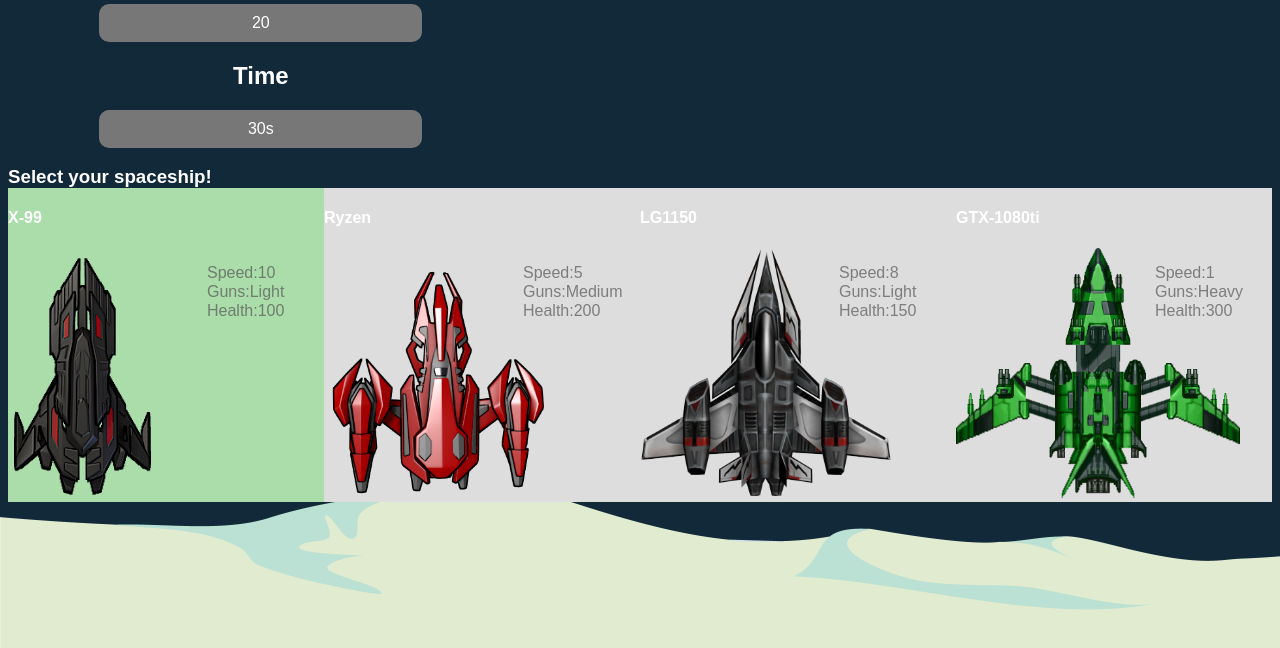
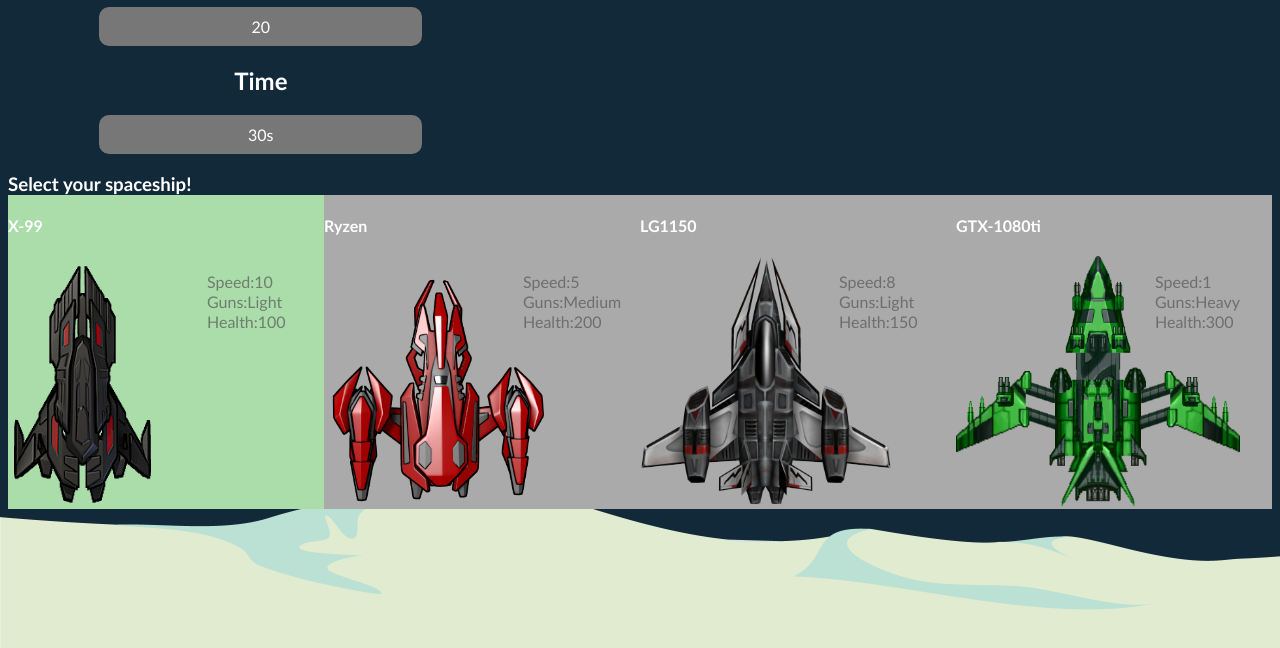
Before and after one commit to deco3500-2017/BBD, a website: page ElectronicPrototype/maze_game/spaceship/student_setup.html in a window 1280 px wide. Shown: the part 144-792 px from the top of the page. Drawn offline with Linux system fonts and the light colour scheme.

Commit message:
changed font

```diff
--- a/ElectronicPrototype/maze_game/spaceship/spaceship.css
+++ b/ElectronicPrototype/maze_game/spaceship/spaceship.css
@@ -1,5 +1,5 @@
 html {
-	font-family: "Arial";
+	font-family: "Calibri";
 	background-color: #eee;
 	background: url("../images/rocketWallpaper.png") no-repeat center center fixed;
 	background-size: cover;
@@ -118,7 +118,7 @@
 }
 
 .ship {
-	background-color: #ddd;
+	background-color: #aaa;
 	color: #fff;
 }
 
```
